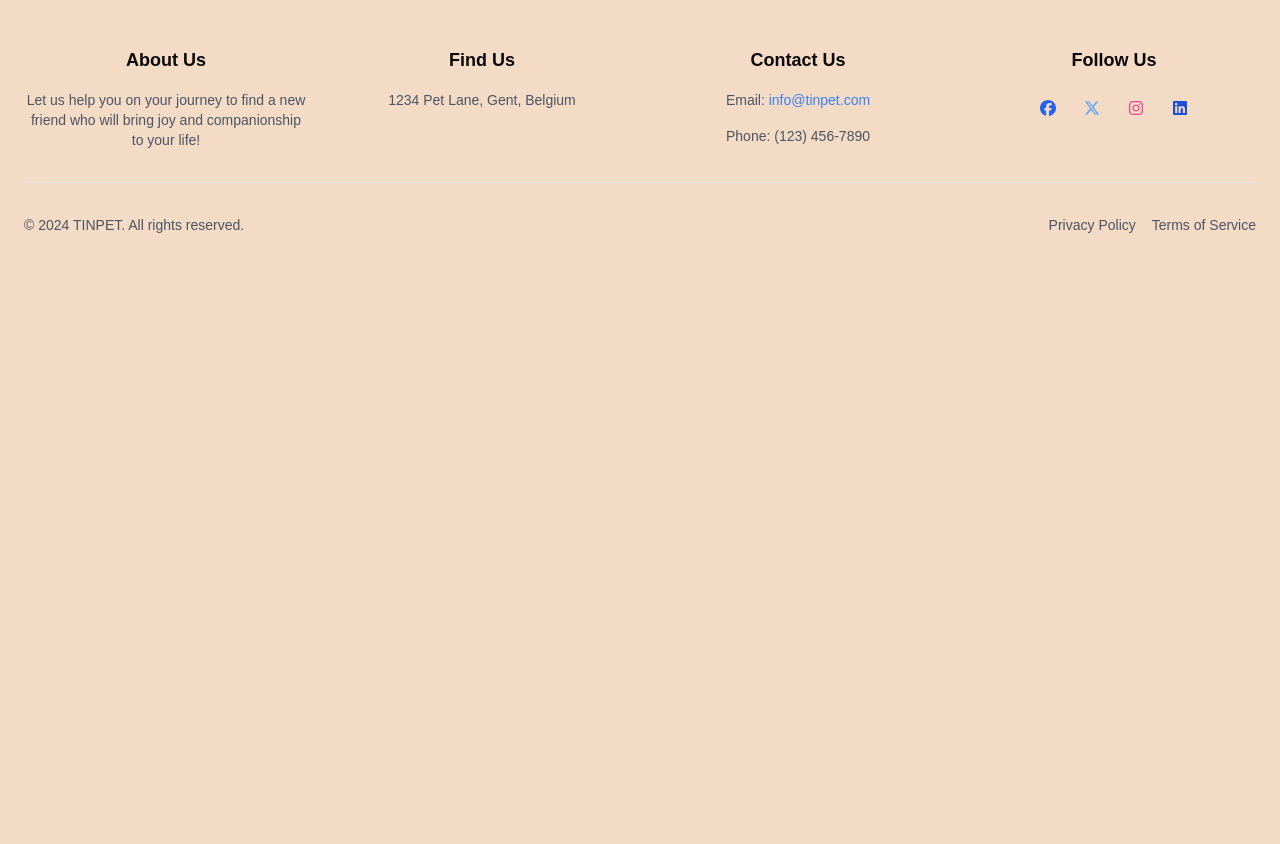
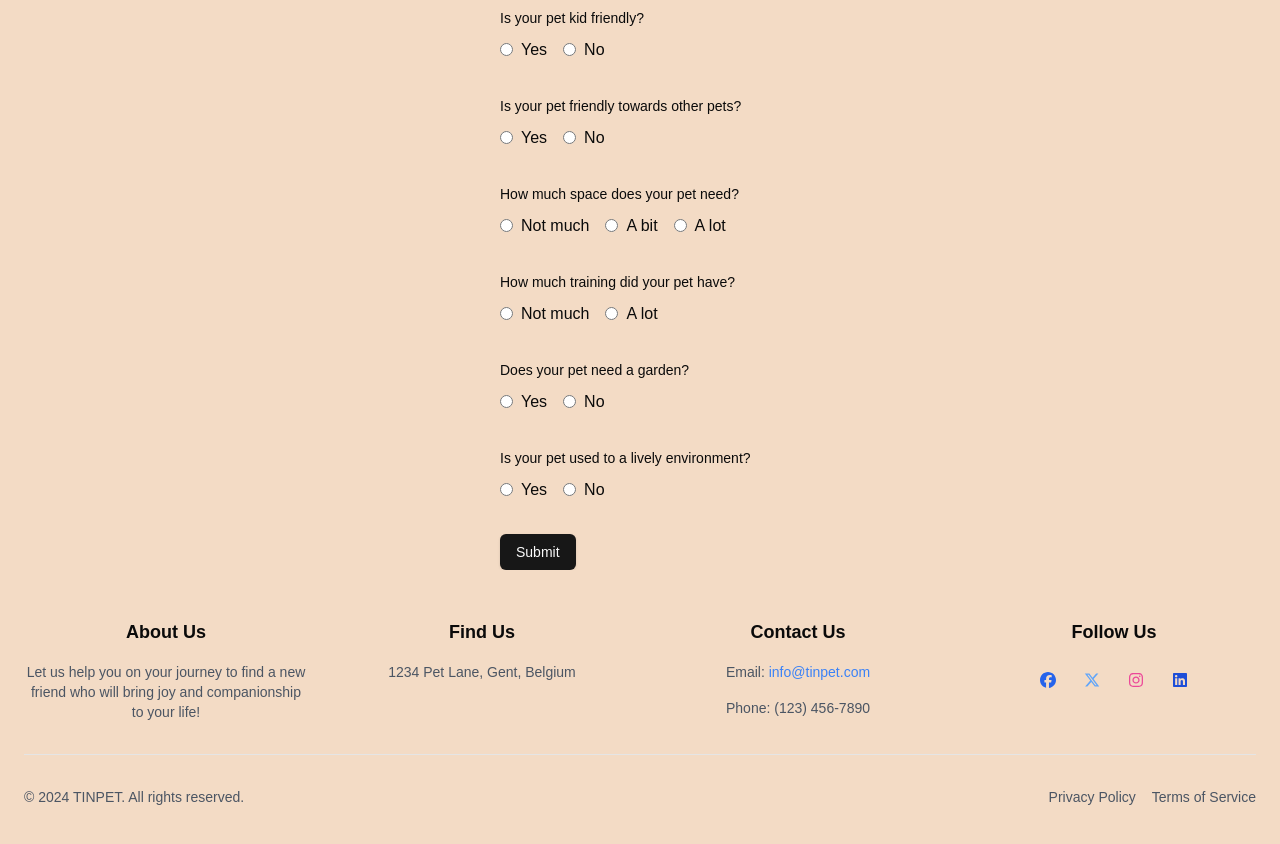
Before and after one commit to vanaspereneefje/Tinpets, a Next.js app: page /pet-form in a window 1280 px wide. Shown: the part 744-1588 px from the top of the page. Before the commit the page ends 1027 px from the top, so only its background shows below. Built offline with nearby package versions, Linux system fonts and the light colour scheme.

Commit message:
Added the last questions to pet form

```diff
--- a/app/pet-form/page.jsx
+++ b/app/pet-form/page.jsx
@@ -26,14 +26,32 @@ const formSchema = z.object({
   .number()
   .int({ message: "Age must be an integer." })
   .positive({ message: "Age must be a positive number." }),
-  role: z.string().nonempty({
+  sex: z.string().nonempty({
     message: "Please select a sex.",
+  }),
+  species: z.string().nonempty({
+    message: "Please select an option.",
+  }),
+  breed: z.string().min(2, {
+    message: "Enter the breed of your pet here.",
   }),
   picture: z.any(),
   kids: z.string().nonempty({
     message: "Please select an option.",
   }),
   pets: z.string().nonempty({
+    message: "Please select an option.",
+  }),
+  space: z.string().nonempty({
+    message: "Please select an option.",
+  }),
+  training: z.string().nonempty({
+    message: "Please select an option.",
+  }),
+  garden: z.string().nonempty({
+    message: "Please select an option.",
+  }),
+  environment: z.string().nonempty({
     message: "Please select an option.",
   }),
 })
@@ -45,10 +63,16 @@ export default function ProfileForm() {
         defaultValues: {
           username: "",
           age: "",
-          role: "",
+          species: "",
+          breed: "",
+          sex: "",
           picture: null,
           kids: "",
           pets: "",
+          space: "",
+          training: "",
+          garden: "",
+          environment: "",
         },
       })
 
@@ -61,13 +85,13 @@ export default function ProfileForm() {
 
   return (
     <Form {...form}>
-      <form onSubmit={form.handleSubmit(onSubmit)} className="space-y-8">
+      <form onSubmit={form.handleSubmit(onSubmit)} className="space-y-8 ml-[500px] mr-[500px]">
         <FormField
           control={form.control}
           name="username"
           render={({ field }) => (
             <FormItem>
-              <FormLabel>Username</FormLabel>
+              <FormLabel>Name</FormLabel>
               <FormControl>
                 <Input placeholder="name" {...field} />
               </FormControl>
@@ -89,6 +113,43 @@ export default function ProfileForm() {
                 </FormDescription>
                 <FormMessage />
             </FormItem>
+            )}
+        />
+        <FormField
+            control={form.control}
+            name="species"
+            render={({ field }) => (
+                <FormItem>
+                <FormLabel>Species</FormLabel>
+                <Select
+                    onValueChange={field.onChange}
+                    defaultValue={field.value}
+                >
+                    <SelectTrigger>
+                    <SelectValue placeholder="Select the species of your pet" />
+                    </SelectTrigger>
+                    <SelectContent>
+                    <SelectItem value="dog">Dog</SelectItem>
+                    <SelectItem value="cat">Cat</SelectItem>
+                    <SelectItem value="bird">Bird</SelectItem>
+                    <SelectItem value="fish">Fish</SelectItem>
+                    </SelectContent>
+                </Select>
+                <FormMessage />
+                </FormItem>
+            )}
+        />
+        <FormField
+            control={form.control}
+            name="breed"
+            render={({ field }) => (
+                <FormItem>
+                <FormLabel>Breed</FormLabel>
+                <FormControl>
+                    <Input placeholder="Labrador" {...field} />
+                </FormControl>
+                <FormMessage />
+                </FormItem>
             )}
         />
         <FormField
@@ -170,10 +231,156 @@ export default function ProfileForm() {
         />
         <FormField
             control={form.control}
-            name="kids"
+            name="pets"
             render={({ field }) => (
                 <FormItem>
                 <FormLabel>Is your pet friendly towards other pets?</FormLabel>
+                <FormControl>
+                    <div className="flex space-x-4">
+                    <label className="flex items-center space-x-2">
+                        <input
+                        type="radio"
+                        value="yes"
+                        checked={field.value === "yes"}
+                        onChange={() => field.onChange("yes")}
+                        className="radio-input"
+                        />
+                        <span>Yes</span>
+                    </label>
+                    <label className="flex items-center space-x-2">
+                        <input
+                        type="radio"
+                        value="no"
+                        checked={field.value === "no"}
+                        onChange={() => field.onChange("no")}
+                        className="radio-input"
+                        />
+                        <span>No</span>
+                    </label>
+                    </div>
+                </FormControl>
+                <FormMessage />
+                </FormItem>
+            )}
+        />
+        <FormField
+            control={form.control}
+            name="space"
+            render={({ field }) => (
+                <FormItem>
+                <FormLabel>How much space does your pet need?</FormLabel>
+                <FormControl>
+                    <div className="flex space-x-4">
+                    <label className="flex items-center space-x-2">
+                        <input
+                        type="radio"
+                        value="no"
+                        checked={field.value === "no"}
+                        onChange={() => field.onChange("no")}
+                        className="radio-input"
+                        />
+                        <span>Not much</span>
+                    </label>
+                    <label className="flex items-center space-x-2">
+                        <input
+                        type="radio"
+                        value="bit"
+                        checked={field.value === "bit"}
+                        onChange={() => field.onChange("bit")}
+                        className="radio-input"
+                        />
+                        <span>A bit</span>
+                    </label>
+                    <label className="flex items-center space-x-2">
+                        <input
+                        type="radio"
+                        value="lot"
+                        checked={field.value === "lot"}
+                        onChange={() => field.onChange("lot")}
+                        className="radio-input"
+                        />
+                        <span>A lot</span>
+                    </label>
+                    </div>
+                </FormControl>
+                <FormMessage />
+                </FormItem>
+            )}
+        />
+        <FormField
+            control={form.control}
+            name="training"
+            render={({ field }) => (
+                <FormItem>
+                <FormLabel>How much training did your pet have?</FormLabel>
+                <FormControl>
+                    <div className="flex space-x-4">
+                    <label className="flex items-center space-x-2">
+                        <input
+                        type="radio"
+                        value="yes"
+                        checked={field.value === "yes"}
+                        onChange={() => field.onChange("yes")}
+                        className="radio-input"
+                        />
+                        <span>Not much</span>
+                    </label>
+                    <label className="flex items-center space-x-2">
+                        <input
+                        type="radio"
+                        value="no"
+                        checked={field.value === "no"}
+                        onChange={() => field.onChange("no")}
+                        className="radio-input"
+                        />
+                        <span>A lot</span>
+                    </label>
+                    </div>
+                </FormControl>
+                <FormMessage />
+                </FormItem>
+            )}
+        />
+        <FormField
+            control={form.control}
+            name="garden"
+            render={({ field }) => (
+                <FormItem>
+                <FormLabel>Does your pet need a garden?</FormLabel>
+                <FormControl>
+                    <div className="flex space-x-4">
+                    <label className="flex items-center space-x-2">
+                        <input
+                        type="radio"
+                        value="yes"
+                        checked={field.value === "yes"}
+                        onChange={() => field.onChange("yes")}
+                        className="radio-input"
+                        />
+                        <span>Yes</span>
+                    </label>
+                    <label className="flex items-center space-x-2">
+                        <input
+                        type="radio"
+                        value="no"
+                        checked={field.value === "no"}
+                        onChange={() => field.onChange("no")}
+                        className="radio-input"
+                        />
+                        <span>No</span>
+                    </label>
+                    </div>
+                </FormControl>
+                <FormMessage />
+                </FormItem>
+            )}
+        />
+                <FormField
+            control={form.control}
+            name="environment"
+            render={({ field }) => (
+                <FormItem>
+                <FormLabel>Is your pet used to a lively environment?</FormLabel>
                 <FormControl>
                     <div className="flex space-x-4">
                     <label className="flex items-center space-x-2">
```
